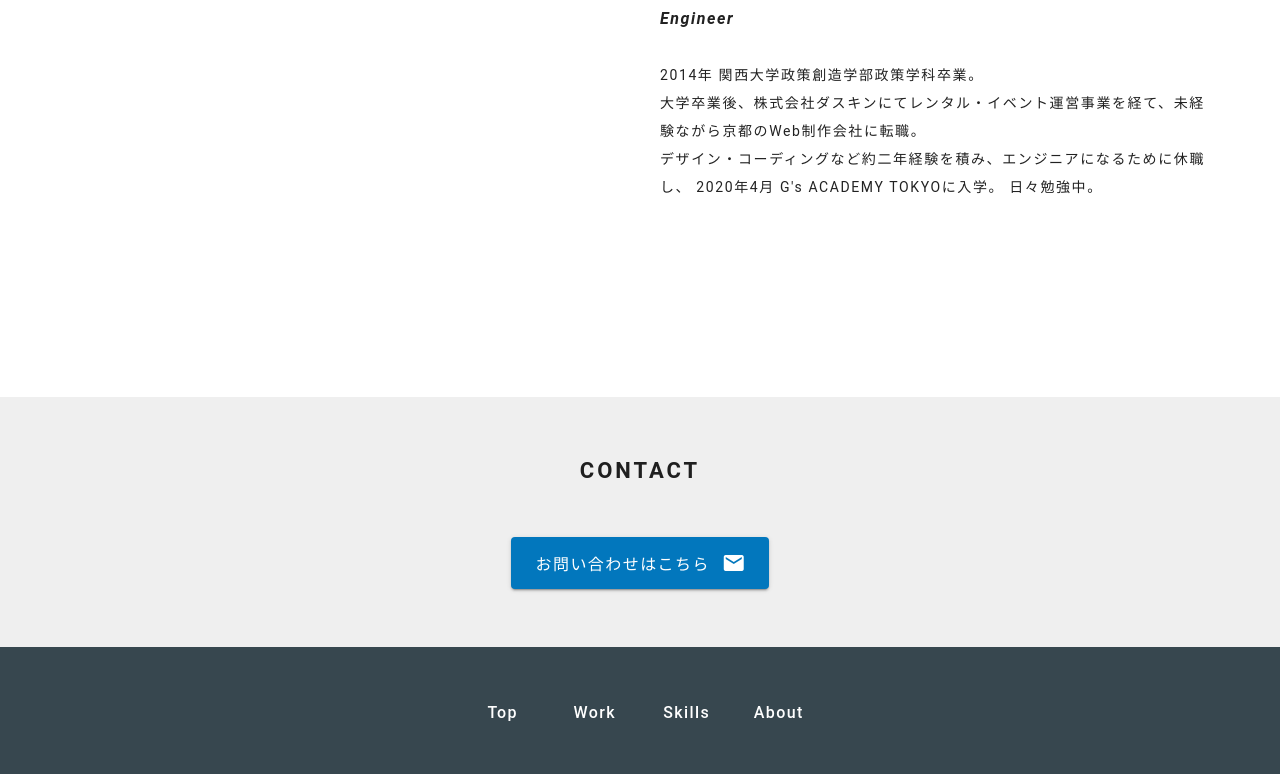
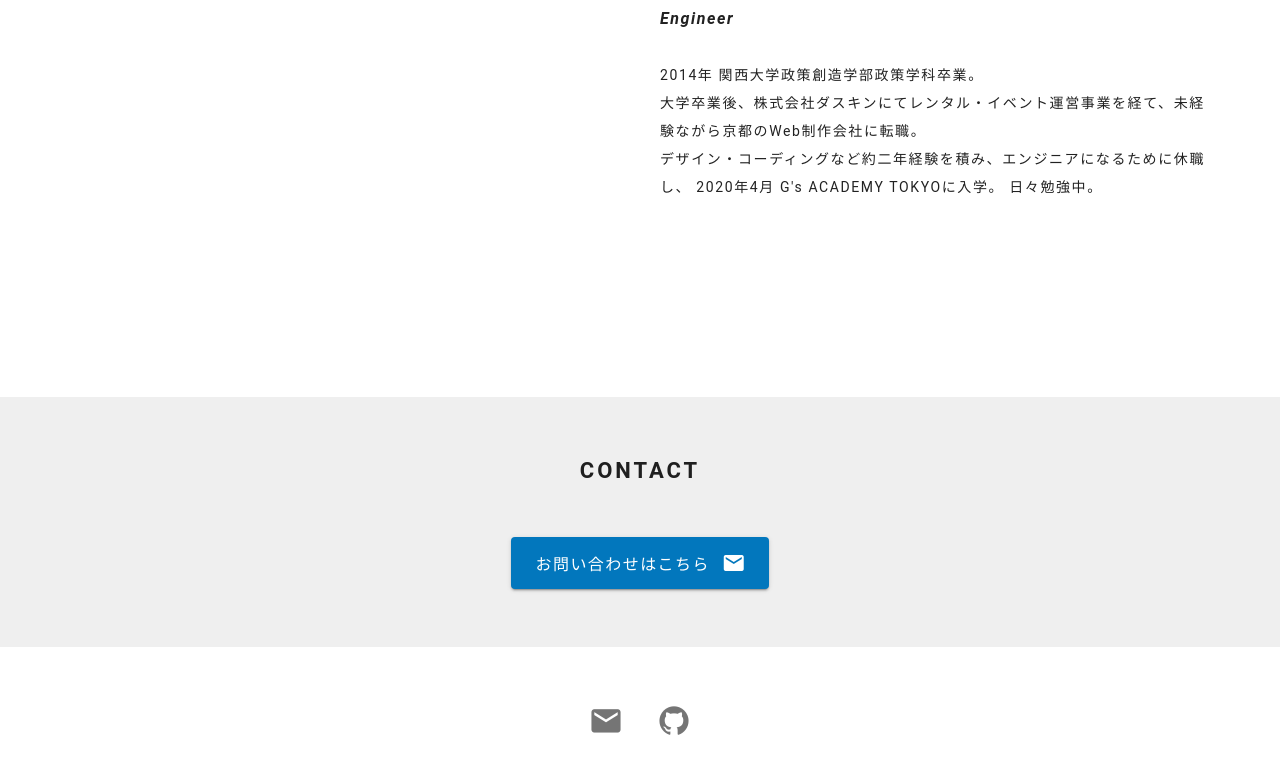
Before and after one commit to Daisky1113/myPortfolio, a Vue app: page / in a window 1280 px wide. Shown: the part 2000-2774 px from the top of the page. Built offline with nearby package versions, Linux system fonts and the light colour scheme.

Commit message:
レイアウト変更

```diff
--- a/src/components/AppFooter.vue
+++ b/src/components/AppFooter.vue
@@ -4,30 +4,14 @@
             <v-card
                 flat
                 tile
-                class="blue-grey darken-3 white--text text-center"
+                class="white--text text-center py-10"
                 width="100%"
             >
-                <v-row justify="center" no-gutters class="py-10">
-                    <v-btn
-                        v-for="(link, index) in links"
-                        :key="index"
-                        color="white"
-                        text
-                        rounded
-                        x-large
-                        style="text-transform: none"
-                        class="px-4 font-lato"
-                        :href="link.target"
-                        v-smooth-scroll="{ duration: 700, offset: -64 }"
-                    >
-                        {{ link.text }}
-                    </v-btn>
-                </v-row>
-                <v-card-text class="pt-0 pb-10">
+                <v-card-text class="">
                     <v-btn
                         v-for="(icon, index) in icons"
                         :key="index"
-                        class="mx-4 white--text"
+                        class="mx-4"
                         icon
                         :href="icon.url"
                         target="_blank"
@@ -35,10 +19,7 @@
                         <v-icon size="35px">{{ icon.text }}</v-icon>
                     </v-btn>
                 </v-card-text>
-                <v-divider></v-divider>
-                <v-card-text
-                    class="white--text blue-grey darken-4 py-7 letter-spacing"
-                >
+                <v-card-text class="letter-spacing">
                     <p class="copyright mb-0">
                         © {{ new Date().getFullYear() }} · Kiyoshi Nishida · All
                         Rights Reserved
@@ -55,30 +36,12 @@ export default {
         return {
             icons: [
                 {
-                    url: "https://www.facebook.com/kiyoshi.nishida.9",
-                    text: "mdi-facebook",
+                    url: "mailto:nishida.sky170@gmail.com",
+                    text: "mdi-email",
                 },
                 {
                     url: "https://github.com/1071sh",
                     text: "mdi-github",
-                },
-            ],
-            links: [
-                {
-                    target: "#hero",
-                    text: "Top",
-                },
-                {
-                    target: "#work",
-                    text: "Work",
-                },
-                {
-                    target: "#skills",
-                    text: "Skills",
-                },
-                {
-                    target: "#about",
-                    text: "About",
                 },
             ],
         };
--- a/src/components/AppHeader.vue
+++ b/src/components/AppHeader.vue
@@ -1,15 +1,15 @@
 <template>
-    <v-app-bar color="blue-grey darken-4 accent-4" dark fixed flat>
+    <v-app-bar color="white accent-4" fixed>
         <v-row justify="center" no-gutters>
             <v-btn
                 v-for="(link, index) in links"
                 :key="index"
-                color="white"
+                color="grey darken-4"
+                rounded
                 text
-                rounded
-                x-large
+                dark
                 style="text-transform: none"
-                class="px-4"
+                class="px-1"
                 :href="link.target"
                 v-smooth-scroll="{ duration: 700, offset: -64 }"
             >
```
